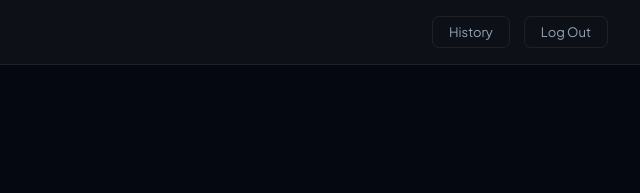
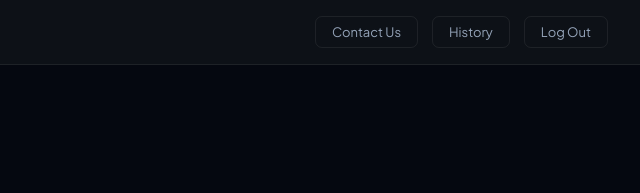
Before and after one commit to d12133434rf/RankSniperWeb, a website: page public/dashboard.html in a window 1280 px wide. Shown: the top 193 px of the page, 640-1280 px from the left. Drawn offline with nearby package versions, Linux system fonts and the light colour scheme; no server answers; sample sign-in values are in the browser's storage.

Commit message:
Update dashboard.html

```diff
--- a/public/dashboard.html
+++ b/public/dashboard.html
@@ -93,6 +93,7 @@
   </div>
   <div class="nav-right">
     <span class="user-email" id="user-email"></span>
+    <a href="/contact.html" style="padding:7px 16px;border:1px solid var(--border);border-radius:7px;color:var(--subtle);font-size:13px;text-decoration:none;transition:all 0.2s;" onmouseover="this.style.color='var(--text)'" onmouseout="this.style.color='var(--subtle)'">Contact Us</a>
     <a href="/history.html" style="padding:7px 16px;border:1px solid var(--border);border-radius:7px;color:var(--subtle);font-size:13px;text-decoration:none;transition:all 0.2s;" onmouseover="this.style.color='var(--text)'" onmouseout="this.style.color='var(--subtle)'">History</a>
     <button class="logout-btn" onclick="logout()">Log Out</button>
   </div>
```
